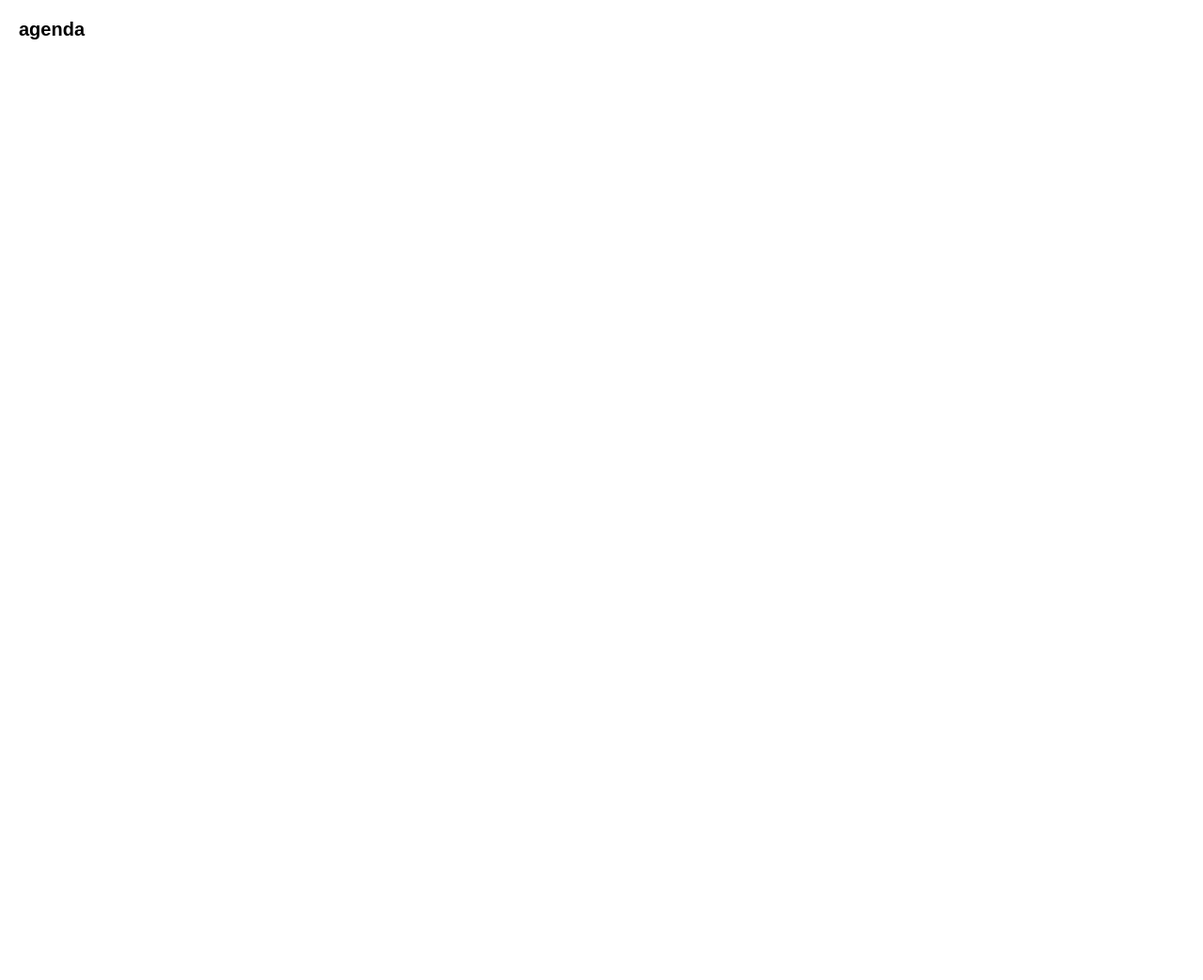
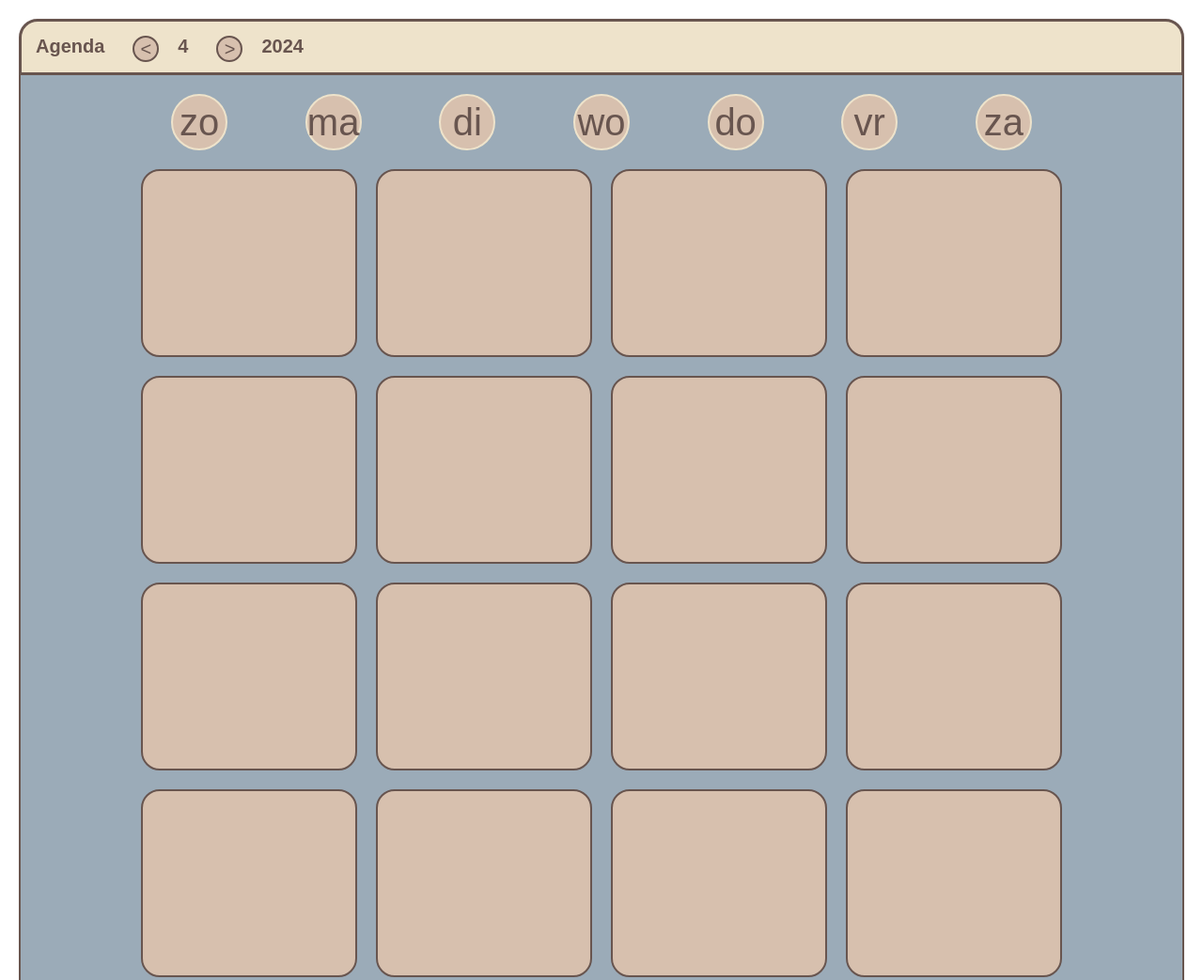
Before and after one commit to AmberCa/BoM7, a plain HTML site: page kalender/index.html in a window 1280 px wide. Shown: the top 1043 px of the page at 94% size. Before the commit the page ends 800 px from the top, so only its background shows below. Drawn offline with Linux system fonts and the light colour scheme.

Commit message:
datum infullen juiste plek werkt niet

```diff
--- a/kalender/index.html
+++ b/kalender/index.html
@@ -1,16 +1,32 @@
 <!DOCTYPE html>
-<html lang="en">
+<html lang="nl">
 <head>
     <meta charset="UTF-8">
     <meta name="viewport" content="width=device-width, initial-scale=1.0">
-    <script src="main.js"></script>
+    <script src="main.js" defer></script>
     <link rel="stylesheet" href="style.css">
     <title>agenda</title>
 </head>
 <body>
-    <header><h3>agenda</h3></header>
+    <header>
+        <h3>Agenda</h3>
+        <button id="js--back"><</button>
+        <h3 id="js--month">...</h3>
+        <button id="js--next">></button>
+        <h3 id="js--year">...</h3>
+
+    </header>
     <ul>
+        <div>
+            <p> zo </p>
+            <p> ma </p>
+            <p> di </p>
+            <p> wo </p>
+            <p> do </p>
+            <p> vr </p>
+            <p> za </p>
+
+        </div>
     </ul>
-
 </body>
 </html>
--- a/kalender/main.js
+++ b/kalender/main.js
@@ -1,5 +1,86 @@
-class day{
-    //35 keer
-    id;
+//jaar en maand berekkenen
+let dateToday = new Date;
+let dateYear = dateToday.getFullYear();
+let dateMonth = dateToday.getMonth()+ 1;
+let dateDay = dateToday.getDate();
+let month = document.getElementById("js--month");
+let year = document.getElementById("js--year");
 
+//zet de maand in html van vandaag begin
+month.innerText= dateMonth;
+year.innerText= dateYear;
+
+//maakt kaartjes met plekken voor datum
+const ul = document.querySelector("ul");
+function makeCard(y){
+    let li = document.createElement("li");
+    let p = document.createElement("p");
+    FillCard(li,p,y);
 }
+function FillCard(li,p,y){
+    //voor de maand maken hoe?
+    p.classList.add("datum")
+    li.classList.add(y);
+
+    //Dag van vandaag extra tijd
+    // p.style['border-radius']= "2rem";
+    // p.style.background= "#EEE3CB";
+    PlaceCard(li,p);
+}
+function PlaceCard(li,p){
+    li.appendChild(p);
+    ul.appendChild(li);
+}
+
+//buttons werkend van maanden bijhouden
+let NdateMoth = dateMonth;
+let NdateYear = dateYear;
+let Bback = document.getElementById("js--back");
+let Bnext = document.getElementById("js--next");
+Bback.onclick = function(){
+    NdateMoth-=1;
+    if (NdateMoth==0){
+        NdateMoth = 12;
+        NdateYear = dateYear-=1;
+    }
+    month.innerText= NdateMoth;
+    year.innerText= NdateYear;
+    FillDatum(NdateMoth, NdateYear);
+};
+Bnext.onclick = function(){
+    NdateMoth = dateMonth+=1;
+    if (NdateMoth==13){
+        NdateMoth = 1;
+        NdateYear = dateYear+=1;
+    }
+    month.innerText= NdateMoth;
+    year.innerText= dateYear;
+    FillDatum(NdateMoth, NdateYear);
+};
+
+//alles maken van kaartjes en berekenenen
+function MakeAgenda(){
+   for(let y = 1; y <36; y++){
+        makeCard(y);
+    };
+}
+
+//datum dagen infullen
+function FillDatum(dateMonth, dateYear){
+
+
+    for (let i = 1; i <= new Date(dateYear, dateMonth, 0).getDate(); i++) {
+        let p =document.getElementsByClassName("datum");
+        //werkt niet bij andere maanden omdat ie van vandaag altijd pakt met dateToday.getDay() werkt dus ook niet met begin van maand
+        let datumStart= new Date(dateYear, dateMonth, 0).getDate()-1;
+        let x = datumStart +=i;
+        console.log(i);//tot 6?!!
+        p[x].innerText=i;
+    };
+    console.log("vuld de datum in");
+    console.log(new Date(dateYear, dateMonth, 0).getDate());
+}
+
+//35x een kaartje maken
+MakeAgenda();
+FillDatum(NdateMoth, dateYear);
--- a/kalender/style.css
+++ b/kalender/style.css
@@ -8,27 +8,119 @@ html{
     font-size: 62.5%;
 }
 
+body{
+    padding: 2rem;
+    font-family: sans-serif;
+}
+
+/* body::after, body::before{
+    position: absolute;
+    top: 0;
+    left: 0;
+    content: "";
+    height: 100%;
+    width: 100%;
+    animation: away 1.2s forwards;
+    transform-origin: bottom;
+    animation-timing-function: cubic-bezier(0.39, 0.575, 0.565, 1);
+    z-index: 2;
+}
+
+body::before{
+    background: #EEE3CB;
+    animation-delay: 0.2s;
+}
+
+body::after{
+    background: #9BABB8;
+}
+
+@keyframes away {
+    from{
+        transform: scaleY(1);
+    }
+    to{
+        transform: scaleY(0);
+    }
+} */
+
 header{
+    background: #EEE3CB;
     height: 6rem;
-    padding: 2rem;
+    border-radius: 2rem;
+    border-bottom-left-radius: 0;
+    border-bottom-right-radius: 0;
+    border: 3px solid #68554F;
+    display: flex;
+    gap: 2rem;
+    padding: 1.5rem;
 }
 
 h3{
     font-size: 2rem;
-    font-family: sans-serif;
+    color: #68554F;
+    padding-right: 1rem;
+}
+
+button{
+    width: 2.8rem;
+    height: 2.8rem;
+    border-radius: 50%;
+    border: 2px solid #68554F;
+    background: #D7C0AE;
+    color: #68554F;
+    font-size: 2rem;
+}
+
+button:hover{
+    cursor: pointer;
 }
 
 ul{
-    background: red;
+    background: #9BABB8;
     display: flex;
     flex-wrap: wrap;
     gap: 2rem;
     justify-content: center;
+    border: 2px solid #68554F;
+    border-top: none;
+    padding: 2rem;
+}
+
+ul>div{
+    width: 100%;
+    display: flex;
+    justify-content: space-between;
+    padding-left: 14rem;
+    padding-right: 14rem;
+}
+
+ul>div>p{
+    border-radius: 50%;
+    background: #D7C0AE;
+    border: 2px solid #EEE3CB;
+    width: 6rem;
+    height: 6rem;
+    display: flex;
+    align-items: center;
+    justify-content: center;
 }
 
 li{
-    background: blueviolet;
-    width: 25rem;
+    background: #D7C0AE;
+    width: 23rem;
     height: 20rem;
     list-style: none;
+    padding: 2rem;
+    border-radius: 2rem;
+    border: 2px solid #68554F;
+    display: flex;
+    justify-content: space-between;
 }
+
+p{
+    color: #68554F;
+    font-size: 4rem;
+    height: 5rem;
+    width: 5rem;
+}
--- a/social media/js/main.js
+++ b/social media/js/main.js
@@ -12,6 +12,7 @@ const year    = dateObj.getUTCFullYear();
 const newDate =month + "/" + day + "/" + year;
 date.innerHTML=newDate;
 let post__number = 0;
+
 let main = document.querySelector("main");
 let elements = document.getElementById("js--content");
 
```
